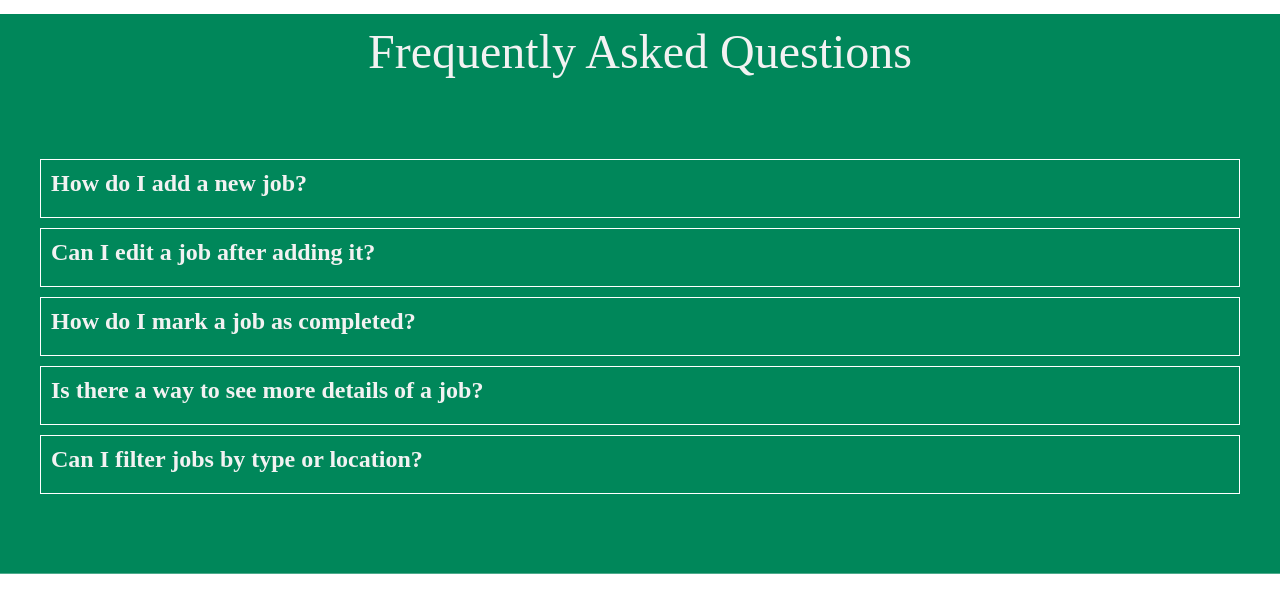
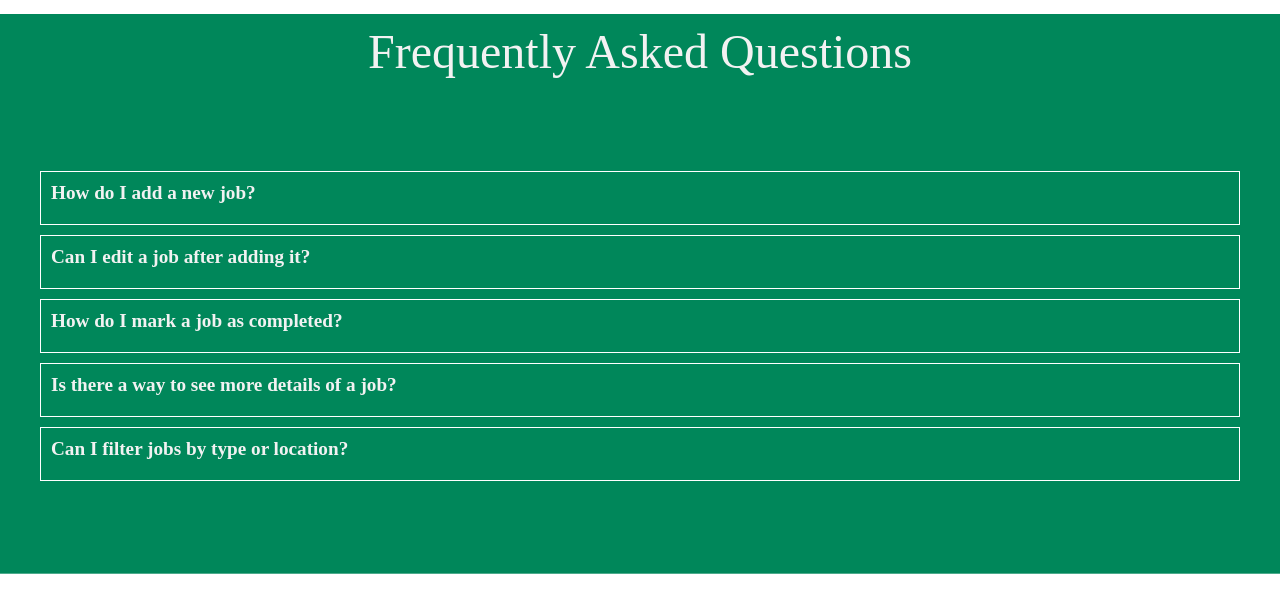
Before and after one commit to paldentitung/JobTrackr, a plain HTML site: page index.html in a window 1280 px wide. Shown: the part 1709-2317 px from the top of the page. Drawn offline with Linux system fonts and the light colour scheme; no server answers.

Commit message:
font size

```diff
--- a/index.css
+++ b/index.css
@@ -237,6 +237,9 @@ main {
   width: 100%;
   gap: 10px;
 }
+.faq-question {
+  font-size: 1.2rem;
+}
 .faq-item {
   display: flex;
   flex-direction: column;
@@ -250,6 +253,7 @@ main {
 .faq-answer {
   height: 0;
   opacity: 0;
+  font-size: 1rem;
   transition: all 0.3s;
 }
 .faq-answer.active {
```
